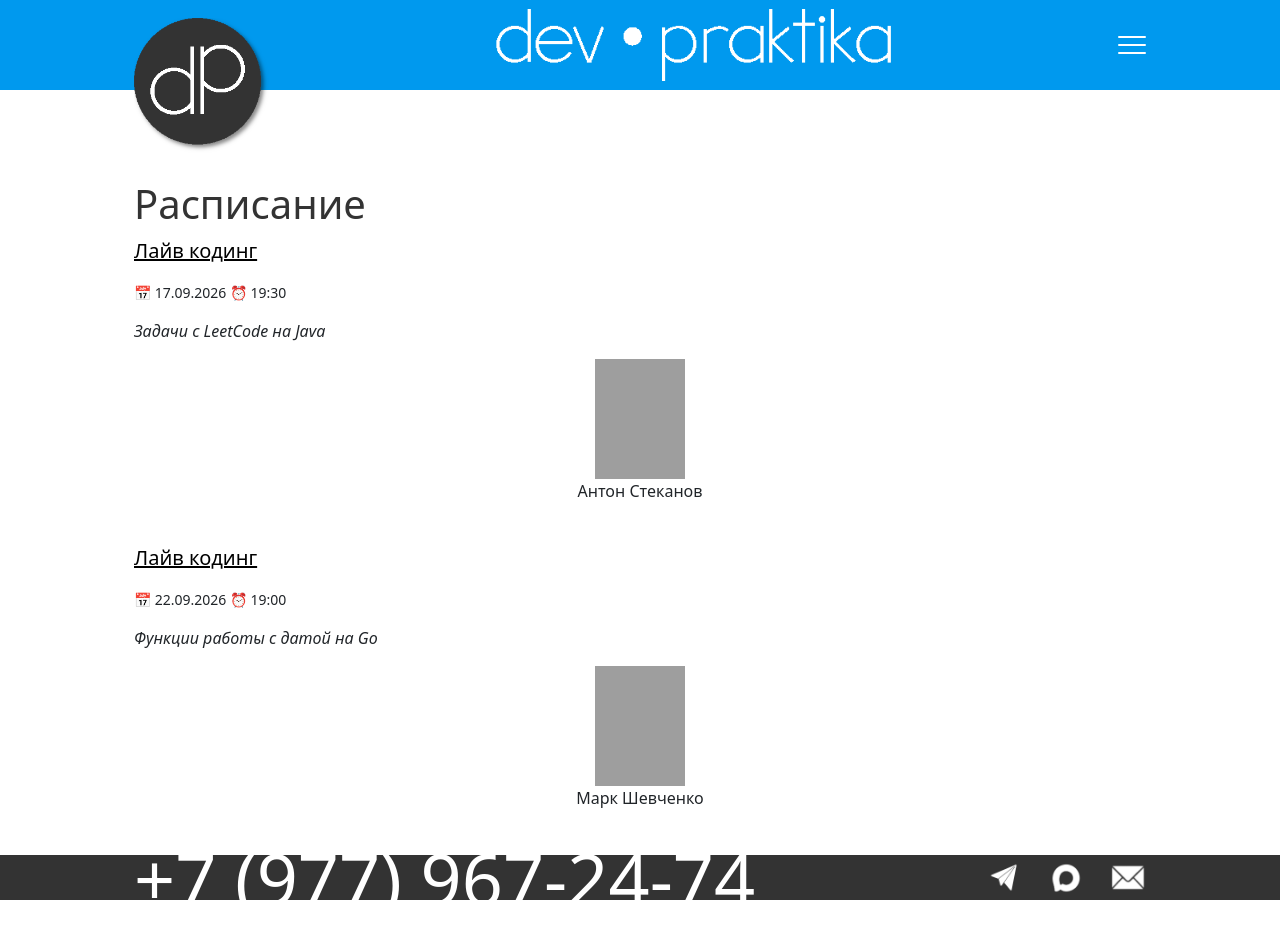
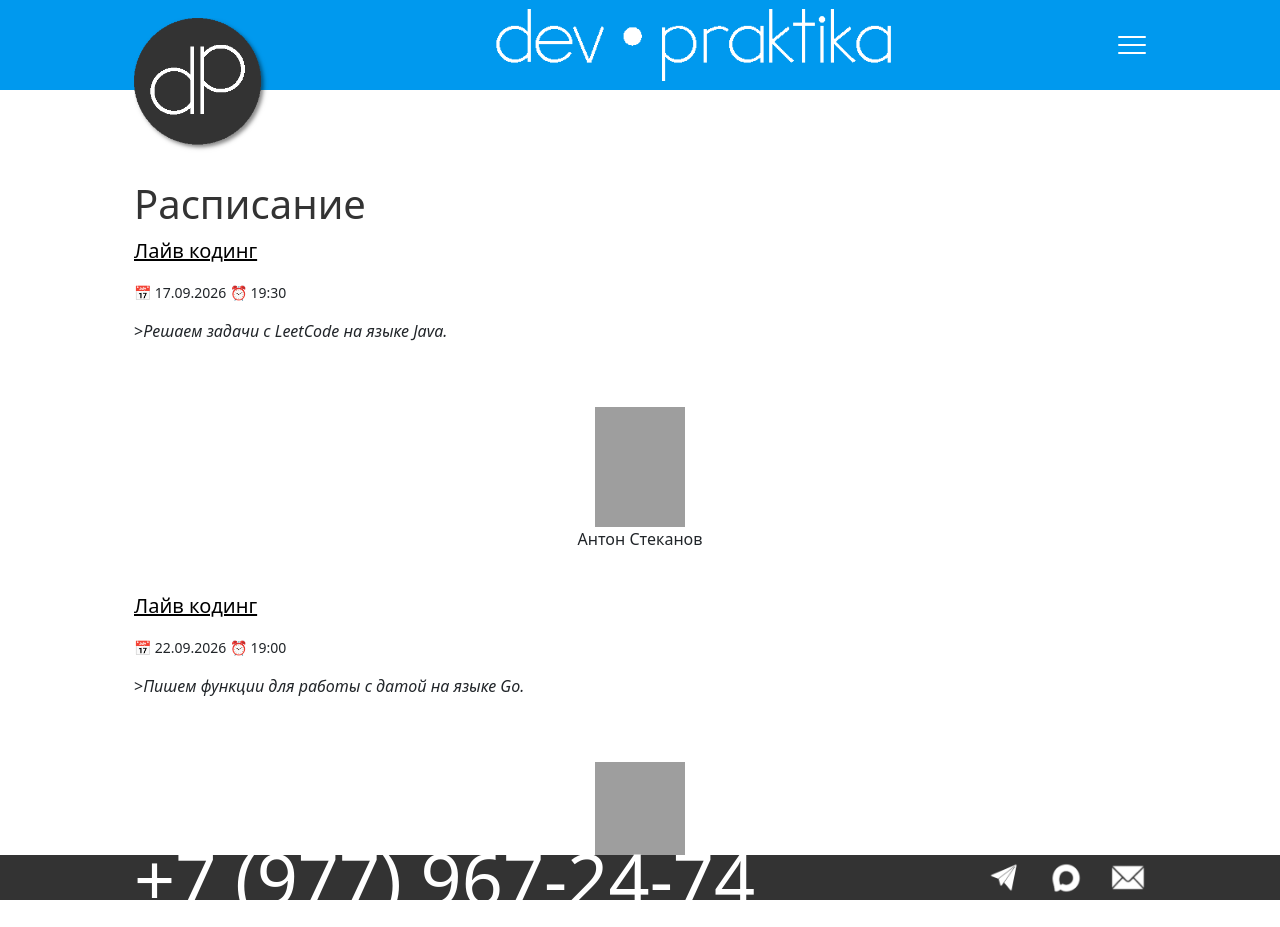
Before and after one commit to devpraktika-ru/devpraktika-ru.github.io, a Jekyll site: the page built from schedule/index.md, in a window 1280 px wide. Built offline with Jekyll 4.4.1, drawn with Linux system fonts in a browser that asks for light colours; grey boxes are pictures that could not be loaded.

Commit message:
Переформулировал текст для красоты

```diff
--- a/_posts/2026-09-17-live-coding.md
+++ b/_posts/2026-09-17-live-coding.md
@@ -3,7 +3,7 @@ date: 2026-09-17T19:30:00+03:00
 title: Online Live Coding
 price: 0
 networkly_id: 6847
-description: Задачи с LeetCode на Java
+description: Решаем задачи с LeetCode на языке Java.
 educators:
   - anton-stekanov
 ---
--- a/_posts/2026-09-22-live-coding.md
+++ b/_posts/2026-09-22-live-coding.md
@@ -3,7 +3,7 @@ date: 2026-09-22T19:00:00+03:00
 title: Online Live Coding
 price: 0
 networkly_id: 6867
-description: Функции работы с датой на Go
+description: Пишем функции для работы с датой на языке Go.
 educators:
   - mark-shevchenko
 ---
--- a/schedule/index.md
+++ b/schedule/index.md
@@ -19,7 +19,7 @@ title: Расписание
     <article>
       <p class="fs-5"><a class="text-black" href="{{ event.url |   relative_url }}">{{ workshop.title }}</a></p>
       <p class="small">📅 {{ event.date | date: "%d.%m.%Y" }} ⏰ {{ event.date | date: "%H:%M" }}</p>
-      <p><em>{{ event.description }}</em></p>
+      <p class="overflow-hidden" style="height: 4.5rem; line-height: 1.5;">><em>{{ event.description }}</em></p>
       {% if event.price > 0 %}
         <p class="fs-4 text-end price">{{ event.price }}₽</p>
       {% endif %}
```
Also changed, not shown: _posts/2026-04-04-architecture-workshop.md (+1 -1 lines), archive/index.md (+1 -1 lines), index.md (+1 -1 lines).
